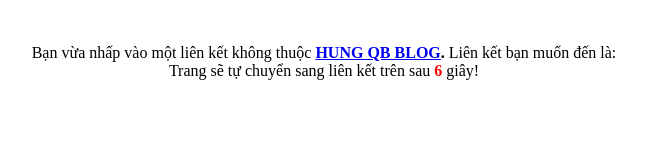
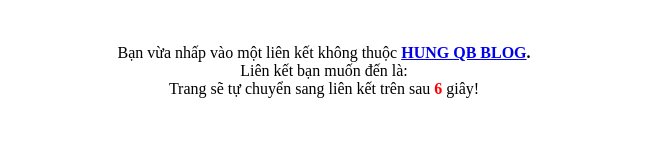
Before and after one commit to libraryvisualbasic/HungQB.Click, a plain HTML site: page index.html in a window 1280 px wide. Shown: the whole page, without its empty margins (316-962 px from the left). Drawn offline with Linux system fonts and the light colour scheme.

Commit message:
Update index.html

```diff
--- a/index.html
+++ b/index.html
@@ -71,7 +71,7 @@
 </script>
 <br/><br/>
 <center>
-Bạn vừa nhấp vào một liên kết không thuộc <b><a href="https://www.hungqb.com/">HUNG QB BLOG</a>.</b>  Liên kết bạn muốn đến là: <code><span id="linkout"></span></code> <br /> Trang sẽ tự chuyển sang liên kết trên sau <b><span id="timecount" style="color: red;"></span></b> giây! <br />
+Bạn vừa nhấp vào một liên kết không thuộc <b><a href="https://www.hungqb.com/">HUNG QB BLOG</a>.</b> <br/> Liên kết bạn muốn đến là: <code><span id="linkout"></span></code> <br /> Trang sẽ tự chuyển sang liên kết trên sau <b><span id="timecount" style="color: red;"></span></b> giây! <br />
 <!-- <div style="text-align: center;"> <button class="link-out-btn" id="button1">Đồng ý</button> <button id="button2" onclick="javascript:closeWindow();">Từ chối</button> </div> -->
   </center>
 <style>
```
